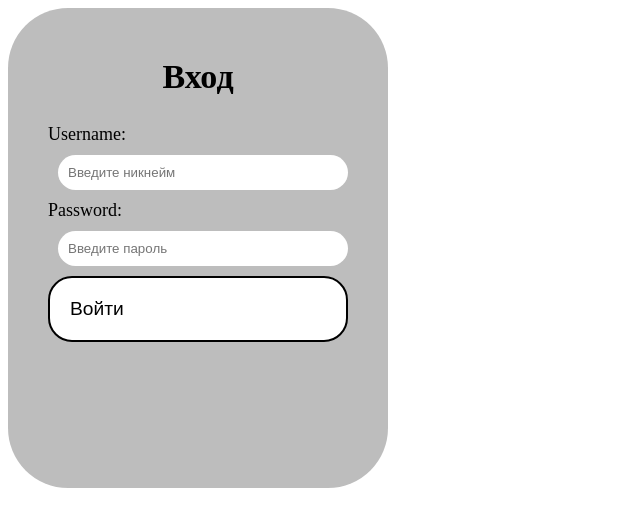
After one commit to mrDisa/Rubl, a Django app: page /login/ in a window 1280 px wide. The commit adds this page. Shown: the top 527 px of the page, without its empty margins (0-640 px from the left). Run offline with Django 5.2, Linux system fonts and the light colour scheme.

Commit message:
added login form with functional databases

```diff
--- a/accounts/models.py
+++ b/accounts/models.py
@@ -4,4 +4,3 @@ class User(models.Model):
     gmail = models.CharField(max_length=100)
     username = models.CharField(max_length=16)
     password = models.CharField(max_length=50)
-    is_auth = models.BooleanField(default=False)
--- a/accounts/urls.py
+++ b/accounts/urls.py
@@ -2,6 +2,8 @@ from django.urls import path
 from . import views
 
 urlpatterns = [
-    path('', views.register, name='register'),
+    path('register/', views.register, name='register'),
+    path('login/', views.login, name='login'),
     path('reg/', views.reg, name='reg'),
+    path('log/', views.log, name='log'),
 ]
--- a/accounts/views.py
+++ b/accounts/views.py
@@ -1,19 +1,39 @@
+from pyexpat.errors import messages
 from django.shortcuts import redirect, render
+
+from django.contrib.auth.hashers import make_password, check_password
 
 from accounts.models import User
 
-from django.views.decorators.http import require_POST
+from django.views.decorators.http import require_POST, require_GET
+
+from blog.views import main
 
 @require_POST
 def reg(request):
     user = User()
     user.gmail = request.POST['gmail']
     user.username = request.POST['username']
-    user.password = request.POST['password']
+    user.password = make_password(request.POST['password'])
     user.save()
 
     return redirect('register')
 
+@require_POST
+def log(request):
+    user = User()
+    user.username = request.POST.get('username')
+    user.password = request.POST.get('password')
+    users_data = User.objects.all()
+    for user_data in users_data:
+        if user.username == user_data.username and check_password(user.password, user_data.password):
+            user.save()
+            return redirect(main)
+    else:
+        return redirect('login')
 
 def register(request):
     return render(request, 'main/accs/register.html')
+
+def login(request):
+    return render(request, 'main/accs/login.html')
--- a/rubl/settings.py
+++ b/rubl/settings.py
@@ -38,6 +38,9 @@ INSTALLED_APPS = [
     'django.contrib.sessions',
     'django.contrib.messages',
     'django.contrib.staticfiles',
+
+    'django_extensions',
+
     'blog',
     'accounts'
 ]
--- a/rubl/urls.py
+++ b/rubl/urls.py
@@ -4,5 +4,5 @@ from django.urls import include, path
 urlpatterns = [
     path('admin/', admin.site.urls),
     path('', include('blog.urls')),
-    path('register/', include('accounts.urls')),
+    path('', include('accounts.urls')),
 ]
--- /dev/null
+++ b/templates/main/accs/login.html
@@ -0,0 +1,55 @@
+<!DOCTYPE html>
+<html lang="en">
+<head>
+    <meta charset="UTF-8">
+    <meta name="viewport" content="width=device-width, initial-scale=1.0">
+    <title>Login page</title>
+    <style>
+        .login-form{
+            display: block;
+            width: 300px;
+            height:400px;
+            background-color:rgb(189, 189, 189);
+            border-radius: 60px;
+            padding: 40px;
+            justify-content: center;
+        }
+        .login-form input{
+            width: 90%;
+            padding: 10px;
+            justify-content: right;
+            margin:10px;
+            border-radius: 24px;
+            border:none;
+        }
+        .log-btn{
+            display: flex;
+            font-size: larger;
+            padding: 20px;
+            background-color: rgb(255, 255, 255);
+            border: 2px solid black;
+            border-radius: 24px;
+            width: 100%;
+        }
+        label{
+            font-size: large;
+        }
+        h2{
+            font-size: 34px;
+            margin-top: 10px;
+            text-align: center;
+        }
+    </style>
+</head>
+<body>
+    <form action="{% url 'log' %}" class="login-form" method="post">
+        {% csrf_token  %}
+        <h2>Вход</h2>
+        <label for="username">Username:</label>
+        <input type="text" id="username" name="username" placeholder="Введите никнейм"><br>
+        <label for="username">Password:</label>
+        <input type="password" id="password" name="password" placeholder="Введите пароль">
+        <button class="log-btn" type="submit">Войти</button>
+    </form>
+</body>
+</html>
--- a/templates/main/base.html
+++ b/templates/main/base.html
@@ -7,6 +7,7 @@
 </head>
 <body>
     {% block content %}
+    <h1>Blog page with some content</h1>
     {% endblock %}
 </body>
 </html>
```
Also changed, not shown: accounts/migrations/0002_remove_user_is_auth.py (added), db.sqlite3.
